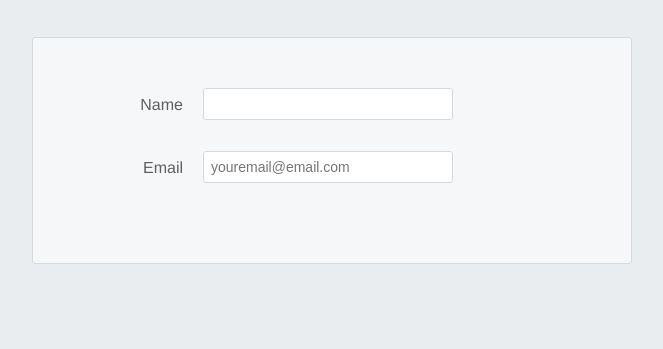
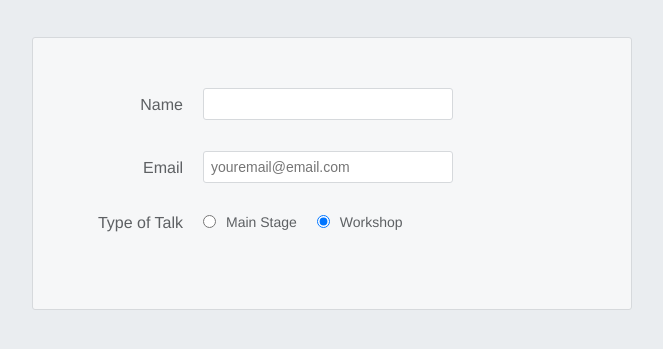
Before and after one commit to jorgenettodev/intermediateHtmlCss, a plain HTML site: page forms/speaker-submission/speaker-submission.html in a window 1280 px wide. Shown: the part 225-574 px from the top of the page, without its empty margins (308-971 px from the left). Drawn offline with Linux system fonts and the light colour scheme.

Commit message:
Radio buttons and styling using float.

```diff
--- a/forms/speaker-submission/speaker-submission.html
+++ b/forms/speaker-submission/speaker-submission.html
@@ -25,6 +25,16 @@
             <label for="email">Email</label>
             <input type="email" id="email" name="email" placeholder="youremail@email.com">
         </div>
+
+        <fieldset class="legacy_form__row">
+            <legend>Type of Talk</legend>
+
+            <input type="radio" name="talk_type" id="talk_type1" value="main_stage">
+            <label for="talk_type1" class="radio_label">Main Stage</label>
+
+            <input type="radio" name="talk_type" id="talk_type2" value="main_stage" checked>
+            <label for="talk_type2" class="radio_label">Workshop</label>
+        </fieldset>
     </form>
 </body>
 </html>
--- a/forms/speaker-submission/style.css
+++ b/forms/speaker-submission/style.css
@@ -91,6 +91,31 @@ body {
     box-shadow: none;
 }
 
+/* legacy radio buttons */
+.legacy_form__row {
+    border: none;
+    margin-bottom: 40px;
+}
+
+.legacy_form__row legend {
+    margin-bottom: 15px;
+}
+
+.legacy_form__row .radio_label {
+    display: block;
+    font-size: 14px;
+    padding: 0 20px 0 10px;
+}
+
+.legacy_form__row input[type='radio'] {
+    margin-top: 2px;
+}
+
+.legacy_form__row .radio_label,
+.legacy_form__row input[type='radio'] {
+    float: left;
+}
+
 /* desktop version */
 @media only screen and (min-width: 700px) {     /* apply only on screens bigger than 700px (desktop) */
     .speaker-form__header,
@@ -98,7 +123,7 @@ body {
         width: 600px;
     }
 
-    .form__row {
+    .form__row{
         flex-direction: row;
         align-items: flex-start;
         margin-bottom: 20px;
@@ -116,4 +141,18 @@ body {
         margin-top: 7px;
         padding-right: 20px;
       }
+
+      .legacy_form__row {
+        margin-bottom: 10px;
+      }
+
+      .legacy_form__row legend {
+        width: 120px;
+        text-align: right;
+        padding-right: 20px;
+      }
+
+      .legacy_form__row legend {
+        float: left;
+      }
 }
```
